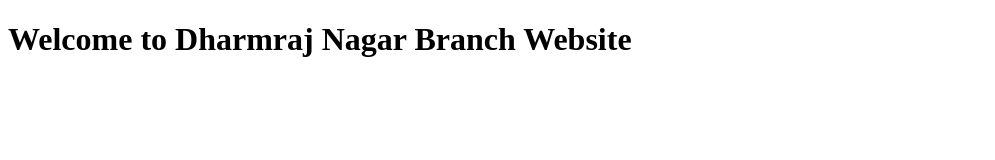
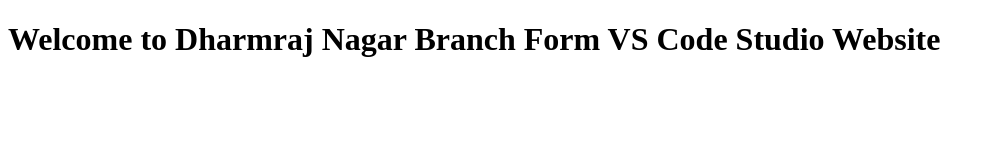
Before and after one commit to dharmrajnagardots/gittraining23, a plain HTML site: page index.html in a window 1280 px wide. Shown: the whole page, without its empty margins (0-995 px from the left). Drawn offline with Linux system fonts and the light colour scheme.

Commit message:
Form VS Code Studio

```diff
--- a/index.html
+++ b/index.html
@@ -9,7 +9,7 @@
   </head>
   <body>
     <main>
-        <h1>Welcome to Dharmraj Nagar Branch Website</h1>
+        <h1>Welcome to Dharmraj Nagar Branch Form VS Code Studio Website</h1>
     </main>
   </body>
 </html>
```
